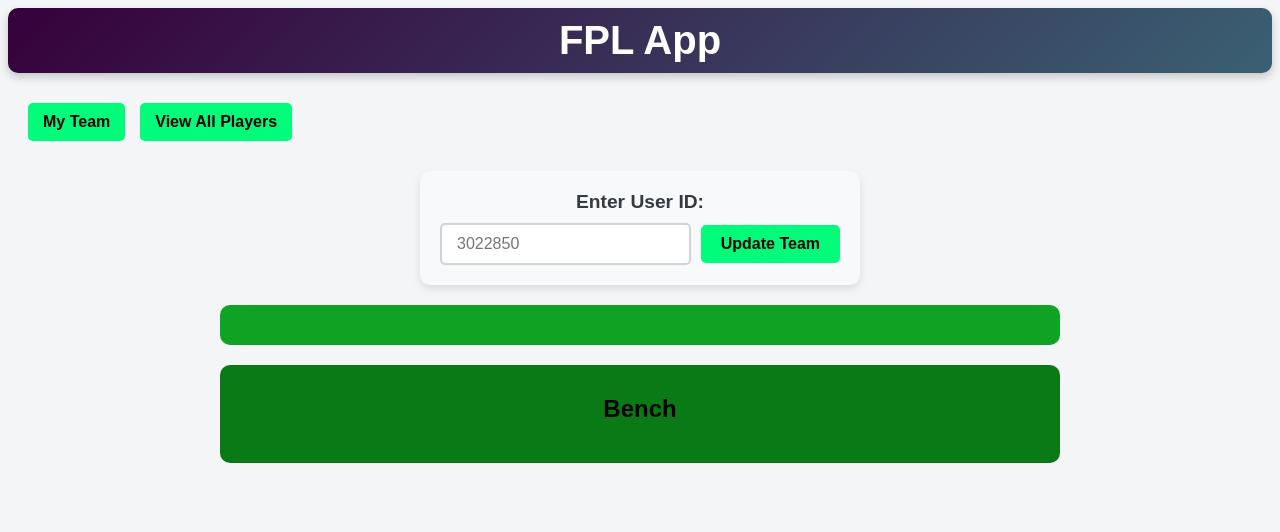
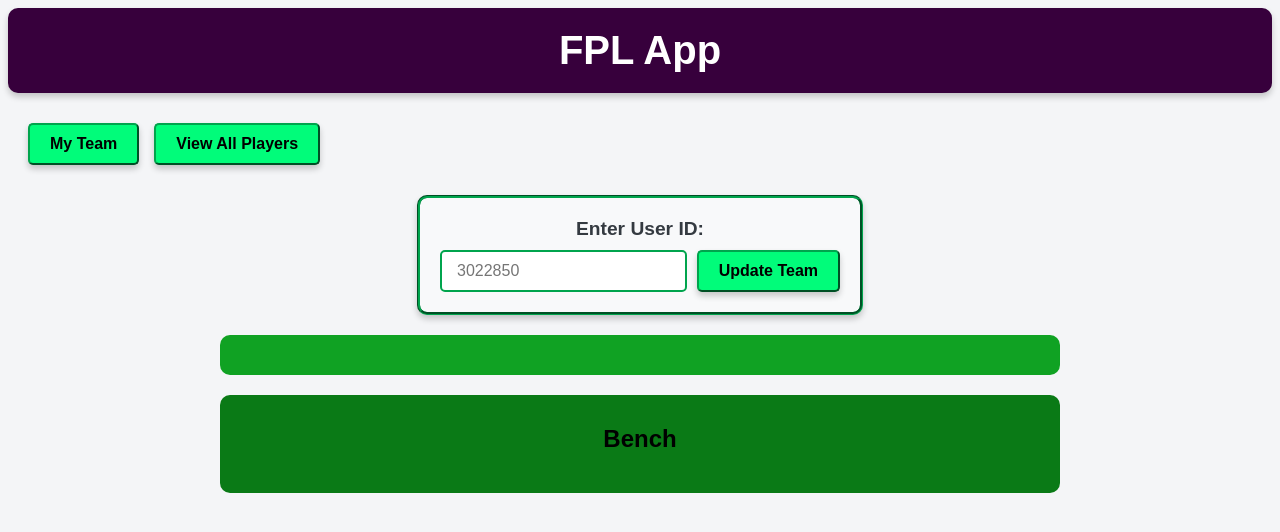
Before and after one commit to nishantgerald/fpl, a Flask app: template templates/formation_with_bench.html in a window 1280 px wide. Shown: the top 532 px of the page. Run offline with Flask 3, Linux system fonts and the light colour scheme; the template is opened without the code that fills it, so the values that code supplies are empty.

Commit message:
updated styling to look cleaner and better

```diff
--- a/static/css/styles.css
+++ b/static/css/styles.css
@@ -1,18 +1,18 @@
 /* Center the FPL App Title */
 .app-header {
-    background: linear-gradient(135deg, #37003c, #3a6073);
+    background: #37003c !important;
     /* Gradient background */
-    color: white;
-    padding: 20px;
-    text-align: center;
-    font-family: 'Arial', sans-serif;
+    color: white !important;
+    padding: 20px !important;
+    text-align: center !important;
+    font-family: 'Arial', sans-serif !important;
     /* Clean and modern font */
-    border-radius: 10px;
+    border-radius: 10px !important;
     /* Rounded corners */
-    box-shadow: 0 4px 10px rgba(0, 0, 0, 0.2);
-    /* Add a slight shadow */
-    margin-bottom: 20px;
+    margin-bottom: 20px !important;
     /* Space below the header */
+    box-shadow: 0 4px 6px rgba(0, 0, 0, 0.2) !important; /* Add a subtle shadow */
+    transition: box-shadow 0.3s ease, background-color 0.3s ease !important;
 }
 
 .app-header h1 {
@@ -64,6 +64,10 @@ h2 {
     max-width: 400px;
     text-align: center;
     font-family: 'Arial', sans-serif;
+    border-style: groove;
+    border-color: #00a44d;
+    box-shadow: 0 4px 6px rgba(0, 0, 0, 0.2); /* Add a subtle shadow */
+    transition: box-shadow 0.3s ease, background-color 0.3s ease;
 }
 
 .search-form {
@@ -90,14 +94,16 @@ h2 {
     flex: 1;
     padding: 10px 15px;
     font-size: 1rem;
-    border: 2px solid #ced4da;
     border-radius: 5px;
     outline: none;
     transition: border-color 0.3s ease;
+    border-width: 2px;
+    border-style: solid;
+    border-color: #00a44d;
 }
 
 .search-input:focus {
-    border-color: #37003c;
+    border-color: #00a44d;
     box-shadow: 0px 0px 4px #37003c;
 }
 
@@ -107,10 +113,15 @@ h2 {
     font-weight: bold;
     color: rgb(0, 0, 0);
     background-color: #01fc7a;
-    border: none;
     border-radius: 5px;
     cursor: pointer;
     transition: background-color 0.3s ease;
+    border-width: 2px;
+    border-style: outset;
+    border-color: #00a44d;
+    box-shadow: 0 4px 6px rgba(0, 0, 0, 0.2); /* Add a subtle shadow */
+    transition: box-shadow 0.3s ease, background-color 0.3s ease;
+
 }
 
 .search-button:hover {
@@ -409,6 +423,11 @@ h2 {
     font-weight: bold;
     display: inline-block;
     text-align: center;
+    border-width: 2px;
+    border-style: outset;
+    border-color: #00a44d;
+    box-shadow: 0 4px 6px rgba(0, 0, 0, 0.2); /* Add a subtle shadow */
+    transition: box-shadow 0.3s ease, background-color 0.3s ease;
 }
 
 .btn-primary:hover {
@@ -449,7 +468,7 @@ h2 {
 
 .navbar a {
     margin-right: 15px;
-    padding: 10px 15px;
+    /* padding: 10px 15px; */
     text-decoration: none;
     color: rgb(0, 0, 0);
     background-color: #01fc7a;
```
Also changed, not shown: other parts of static/css/styles.css (+30 -12 lines).
